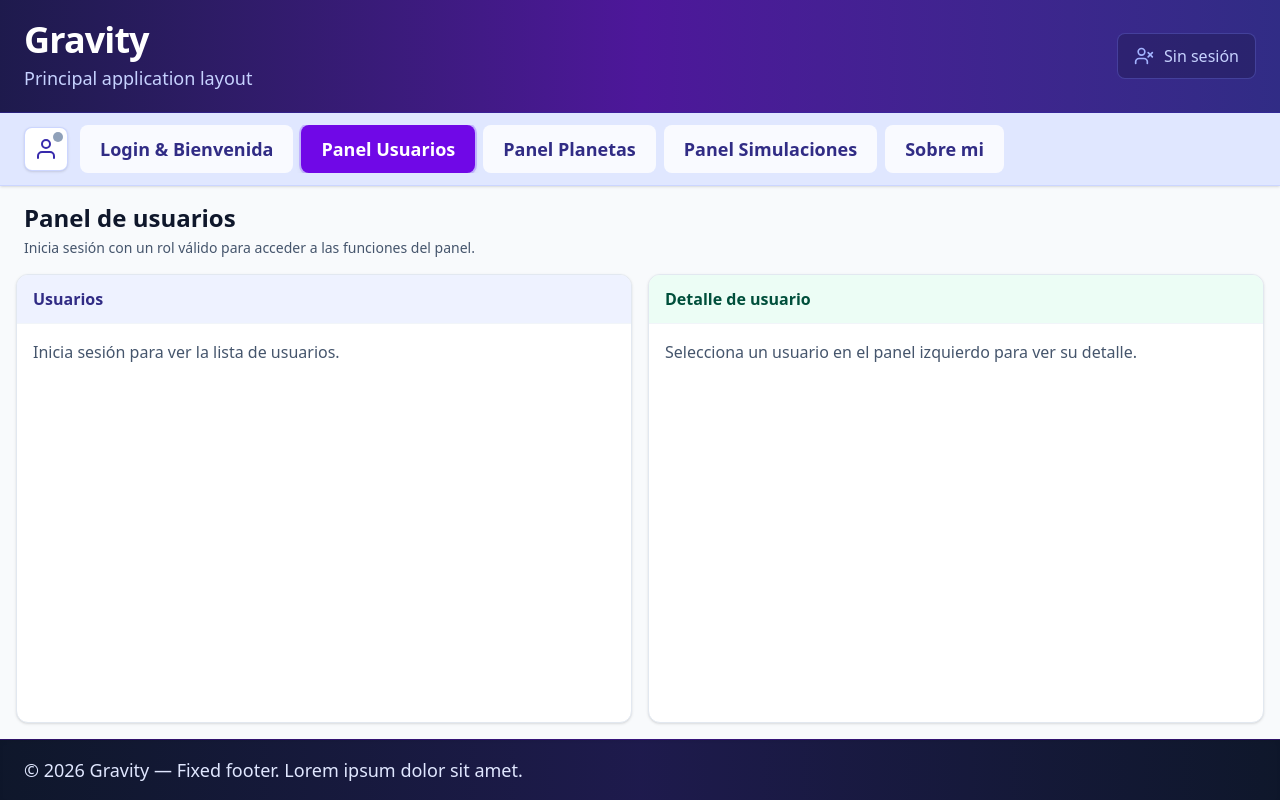
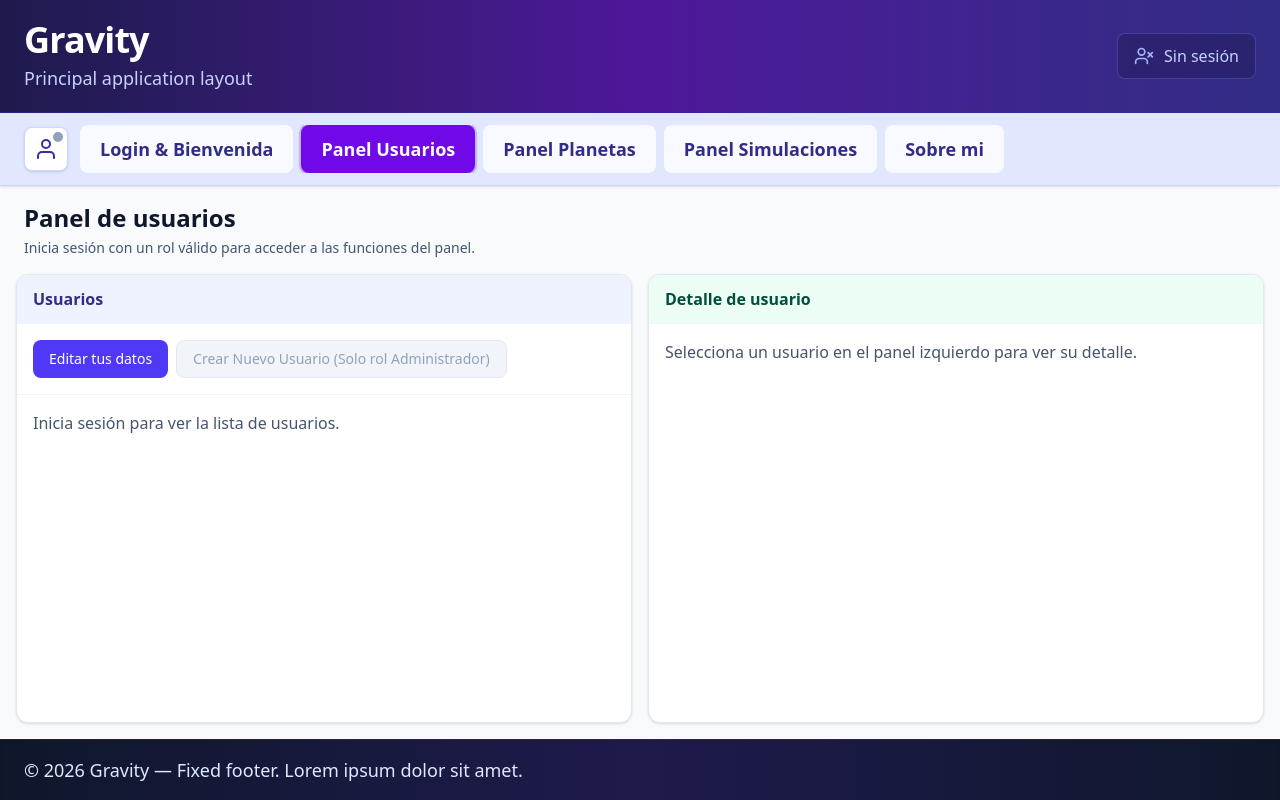
Before and after one commit to NUEVOESPACIO/FrontEndReactMayo, a React (Vite) app: page / in a window 1280 px wide. Both pictures are taken after a click on the button "Panel Usuarios". Built offline with nearby package versions, Linux system fonts and the light colour scheme.

Commit message:
Continuando armando los parent Layout de Usuarios, tanto el listado izquierdo, como el individual derecho. Se definiron botones usando y comparando usuario autenticado con usuario listado y se habilitan botones segun rol

```diff
--- a/src/components/layout/UsuariosParentLayout.tsx
+++ b/src/components/layout/UsuariosParentLayout.tsx
@@ -1,109 +1,138 @@
 import { useMemo, useState } from "react";
 
 import {
-
   USUARIOS_PANEL_HEADER_BY_ROLE,
-
   USUARIOS_PANEL_HEADER_DEFAULT,
-
 } from "../usuarios/usuariosPanelHeaders";
 
 import { useAuth } from "../../hooks/useAuths";
 
 import PageLeft from "../usuarios/PageLeft";
-
 import PageRight from "../usuarios/PageRight";
 
-
-
 export default function UsuariosParentLayout() {
-
   const { user } = useAuth();
 
   const [idToShow, setIdToShow] = useState<number | null>(null);
-
-
+  const isAdmin = user?.rol === "ROLE_ADMIN";
 
   const header = useMemo(() => {
-
     const rol = user?.rol;
 
     if (!rol) {
-
       return USUARIOS_PANEL_HEADER_DEFAULT;
-
     }
 
     return (
-
-      USUARIOS_PANEL_HEADER_BY_ROLE[rol] ?? USUARIOS_PANEL_HEADER_DEFAULT
-
+      USUARIOS_PANEL_HEADER_BY_ROLE[rol] ??
+      USUARIOS_PANEL_HEADER_DEFAULT
     );
-
   }, [user?.rol]);
 
+  return (
+    <div className="flex h-full min-h-0 flex-col gap-4 bg-slate-50 p-4">
+      {/* HEADER PRINCIPAL */}
+      <header className="shrink-0 px-2">
+        <h2 className="text-2xl font-bold text-slate-900">
+          {header.title}
+        </h2>
 
-
-  return (
-
-    <div className="flex h-full min-h-0 flex-col gap-4 bg-slate-50 p-4">
-
-      <header className="shrink-0 px-2">
-
-        <h2 className="text-2xl font-bold text-slate-900">{header.title}</h2>
-
-        <p className="mt-1 text-sm text-slate-600">{header.description}</p>
-
+        <p className="mt-1 text-sm text-slate-600">
+          {header.description}
+        </p>
       </header>
 
-
-
+      {/* GRID PRINCIPAL */}
       <div className="grid min-h-0 flex-1 grid-cols-1 gap-4 md:grid-cols-2">
 
+        {/* COLUMNA IZQUIERDA */}
         <section className="flex min-h-0 flex-col overflow-hidden rounded-xl border border-slate-200 bg-white shadow-sm">
 
+          {/* TITULO */}
           <h3 className="shrink-0 border-b border-slate-100 bg-indigo-50 px-4 py-3 font-semibold text-indigo-900">
+            Usuarios
+          </h3>
 
-            Usuarios
+          {/* SUBHEADER / TOOLBAR FIJA */}
+          <div className="shrink-0 border-b border-slate-100 bg-white p-4">
+            <div className="flex flex-wrap gap-2">
 
+              <button
+              onClick={() => {
+                if (user?.id != null) {
+                  setIdToShow(user.id);
+                }
+              }}
+                className="
+                  rounded-lg
+                  bg-indigo-600
+                  px-4
+                  py-2
+                  text-sm
+                  font-medium
+                  text-white
+                  transition
+                  hover:bg-indigo-700
+                "
+              >
+                {user
+                  ? `Editar tus datos (${user.username})`
+                  : "Editar tus datos"}
+              </button>
+
+              <button
+                disabled={!isAdmin}
+                className={`
+    rounded-lg
+    border
+    px-4
+    py-2
+    text-sm
+    font-medium
+    transition
+    ${isAdmin
+                    ? `
+          border-slate-300
+          text-slate-700
+          hover:bg-slate-100
+        `
+                    : `
+          cursor-not-allowed
+          border-slate-200
+          text-slate-400
+          bg-slate-100
+        `
+                  }
+  `}
+              >
+                Crear Nuevo Usuario (Solo rol Administrador)
+              </button>
+
+            </div>
+          </div>
+
+          {/* CONTENIDO CON SCROLL */}
+          <div className="min-h-0 flex-1 overflow-y-auto p-4">
+            <PageLeft
+              selectedId={idToShow}
+              onSelectId={setIdToShow}
+            />
+          </div>
+        </section>
+
+        {/* COLUMNA DERECHA */}
+        <section className="flex min-h-0 flex-col overflow-hidden rounded-xl border border-slate-200 bg-white shadow-sm">
+
+          <h3 className="shrink-0 border-b border-slate-100 bg-emerald-50 px-4 py-3 font-semibold text-emerald-900">
+            Detalle de usuario
           </h3>
 
           <div className="min-h-0 flex-1 overflow-y-auto p-4">
-
-            <PageLeft
-
-              selectedId={idToShow}
-
-              onSelectId={setIdToShow}
-
-            />
-
+            <PageRight idToShow={idToShow} />
           </div>
-
-        </section>
-
-
-
-        <section className="flex min-h-0 flex-col overflow-hidden rounded-xl border border-slate-200 bg-white shadow-sm">
-
-          <h3 className="shrink-0 border-b border-slate-100 bg-emerald-50 px-4 py-3 font-semibold text-emerald-900">
-
-            Detalle de usuario
-
-          </h3>
-
-          <div className="min-h-0 flex-1 overflow-y-auto p-4">
-
-            <PageRight idToShow={idToShow} />
-
-          </div>
-
         </section>
 
       </div>
-
     </div>
-
   );
-
 }
--- a/src/components/usuarios/PageLeft.tsx
+++ b/src/components/usuarios/PageLeft.tsx
@@ -10,10 +10,11 @@ interface PageLeftProps {
 }
 
 export default function PageLeft({ selectedId, onSelectId }: PageLeftProps) {
-  const { token } = useAuth();
+  const { token,user } = useAuth();
   const [usuarios, setUsuarios] = useState<UserInfo[]>([]);
   const [loading, setLoading] = useState(false);
   const [error, setError] = useState<string | null>(null);
+
 
   useEffect(() => {
     if (!token) {
@@ -80,6 +81,7 @@ export default function PageLeft({ selectedId, onSelectId }: PageLeftProps) {
         const isSelected = usuario.id === selectedId;
         const roleLabel = getRoleLabel(usuario.roleName);
         const displayName = usuario.username ?? `Usuario ${usuario.id}`;
+        const isCurrentUser = usuario.id === user?.id;
 
         return (
           <button
@@ -92,7 +94,27 @@ export default function PageLeft({ selectedId, onSelectId }: PageLeftProps) {
                 : "border-slate-200 bg-white hover:border-indigo-200 hover:bg-slate-50"
             }`}
           >
-            <p className="font-medium text-slate-900">{displayName}</p>
+           <div className="flex items-center gap-2">
+  <p className="font-medium text-slate-900">
+    {displayName}
+  </p>
+
+  {isCurrentUser && (
+    <span
+      className="
+        rounded-full
+        bg-indigo-100
+        px-2
+        py-0.5
+        text-xs
+        font-semibold
+        text-indigo-700
+      "
+    >
+      TÚ
+    </span>
+  )}
+</div>
             <p className="mt-0.5 text-sm text-slate-600">{roleLabel}</p>
           </button>
         );
```
